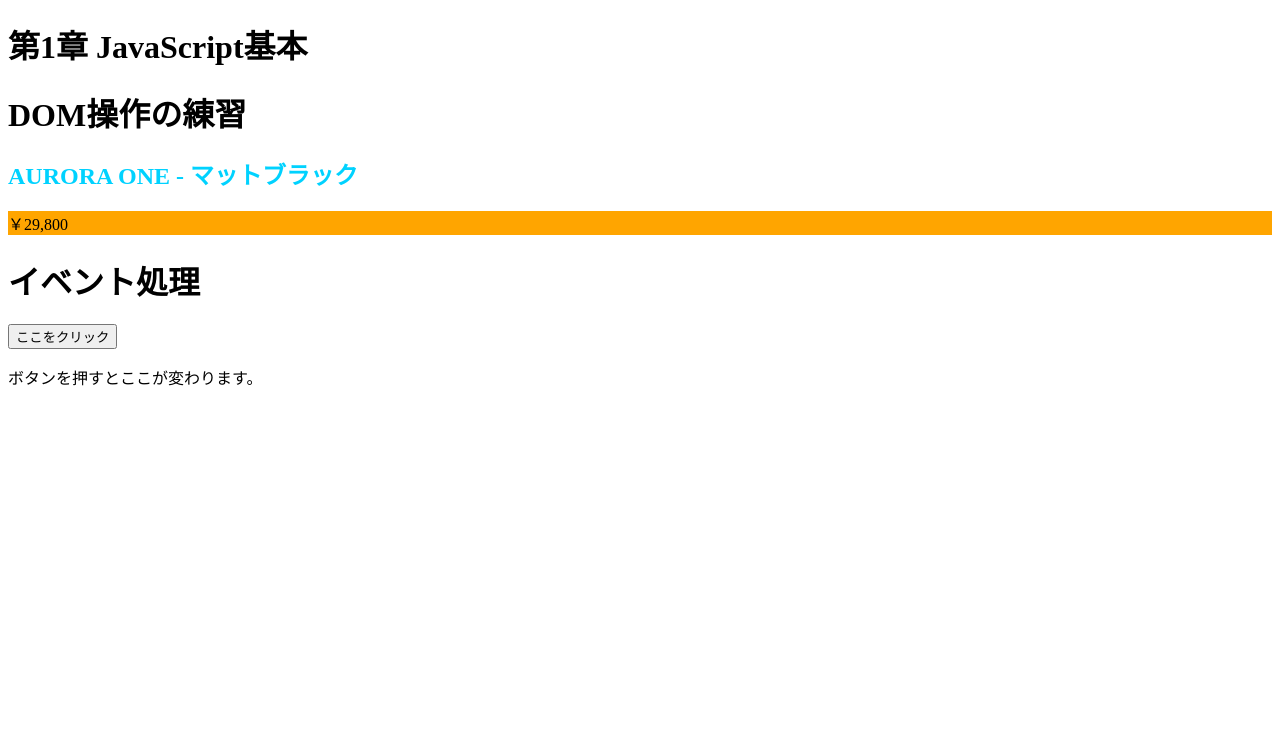
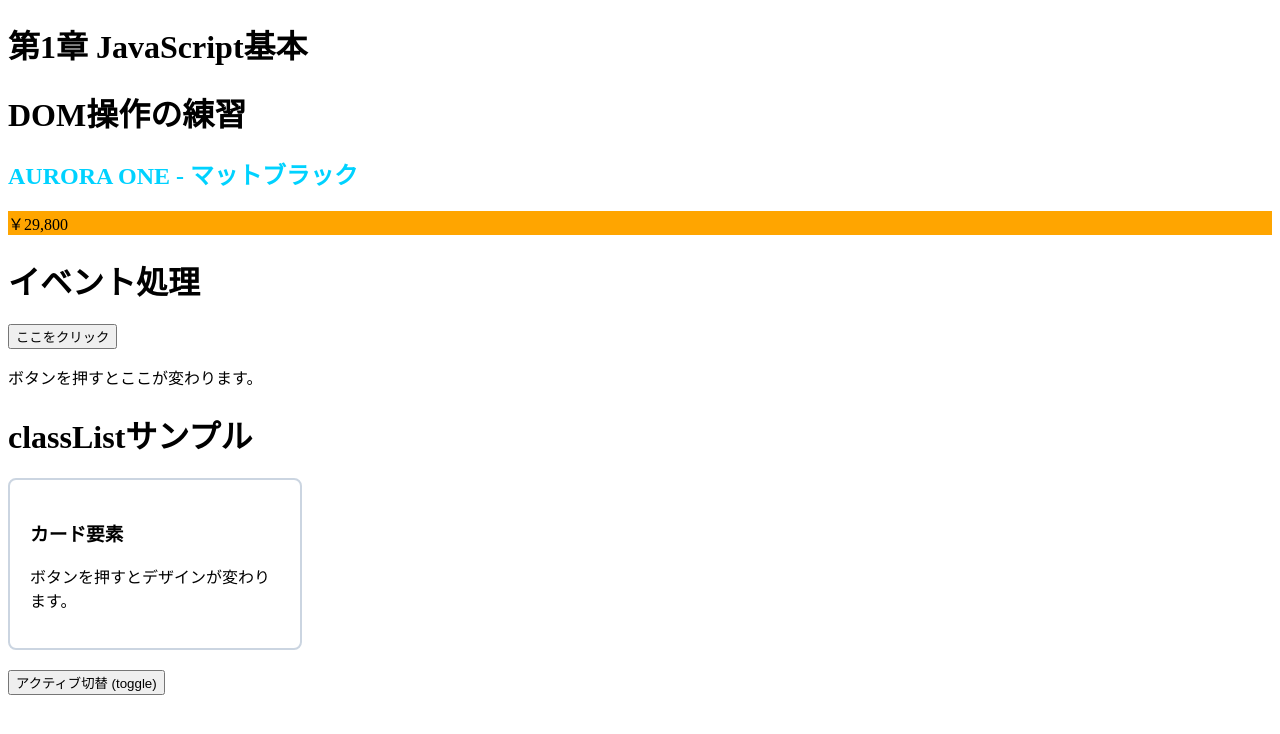
Before and after one commit to tarosjk202610/202610_JS_practice, a plain HTML site: page 01/index.html in a window 1280 px wide. Drawn offline with Linux system fonts and the light colour scheme.

Commit message:
2026年11月19日 10:12

```diff
--- a/01/index.html
+++ b/01/index.html
@@ -41,6 +41,15 @@
   <button id="btn">ここをクリック</button>
   <p id="message">ボタンを押すとここが変わります。</p>
 
+  <h1>classListサンプル</h1>
+
+  <div class="card" id="my-card">
+    <h3>カード要素</h3>
+    <p>ボタンを押すとデザインが変わります。</p>
+  </div>
+
+  <button id="toggle-btn">アクティブ切替 (toggle)</button>
+
   <!-- <script>
     alert('今日はいい天気です。');
   </script> -->
```
